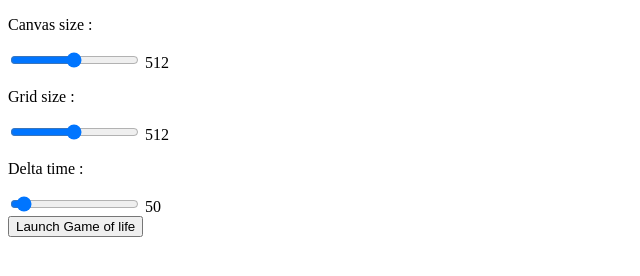
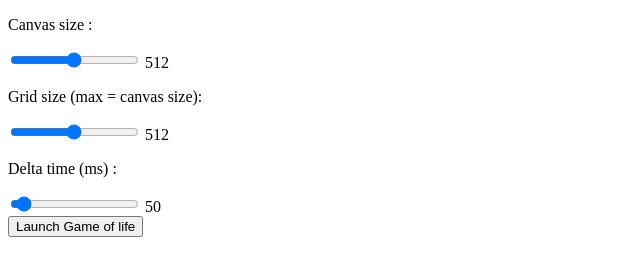
Before and after one commit to VincentPHAM98/WebGPULife, a plain HTML site: page index.html in a window 1280 px wide. Shown: the whole page, without its empty margins (0-640 px from the left). Drawn offline with Linux system fonts and the light colour scheme.

Commit message:
update ui text

```diff
--- a/index.html
+++ b/index.html
@@ -13,13 +13,13 @@
        oninput="canvasVal.value=canvasInput.value">
       <output name="canvasVal" id="canvasVal" for="canvasInput">512</output>
 
-      <p>Grid size :</p>
+      <p>Grid size (max = canvas size):</p>
       <input type="range" id="gridInput"
        name="gridInput" min="8" max="1024" value="512"
        oninput="gridVal.value=gridInput.value">
       <output name="gridVal" id="gridVal" for="gridInput">512</output>
 
-      <p>Delta time :</p>
+      <p>Delta time (ms) : </p>
       <input type="range" id="dtInput"
        name="dtInput" min="1" max="1000" value="50"
        oninput="dtVal.value=dtInput.value">
```
